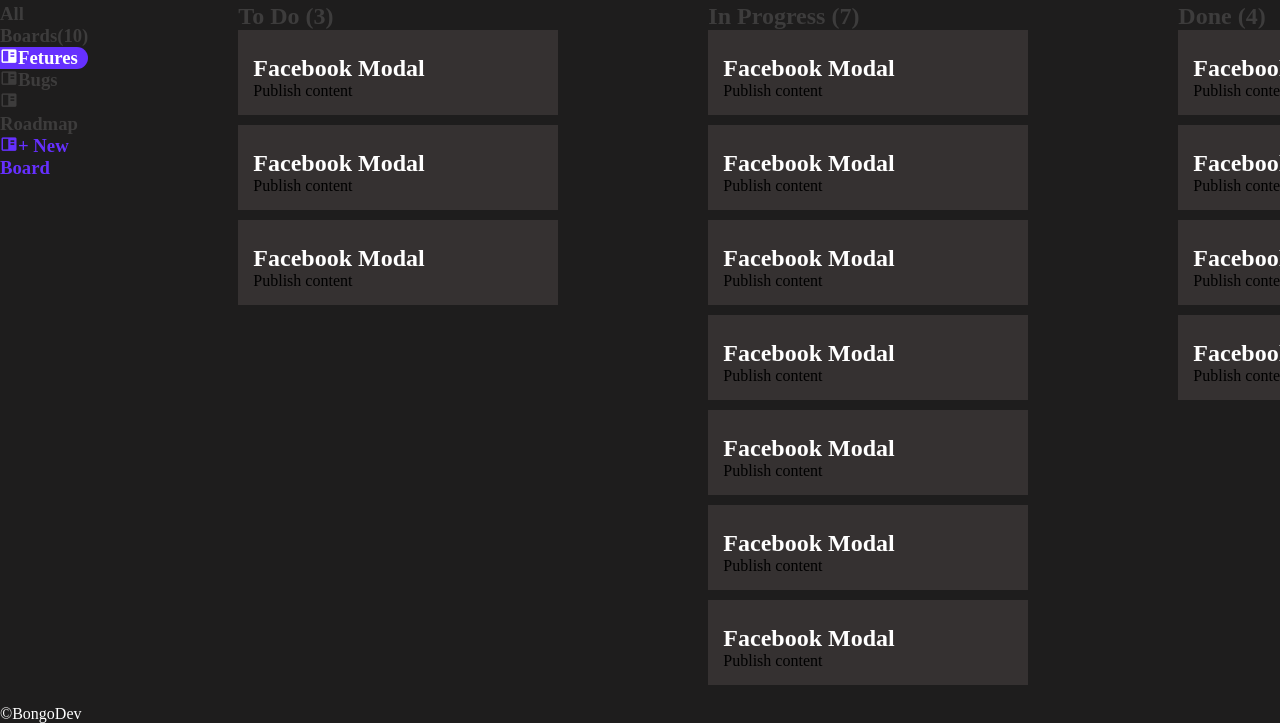
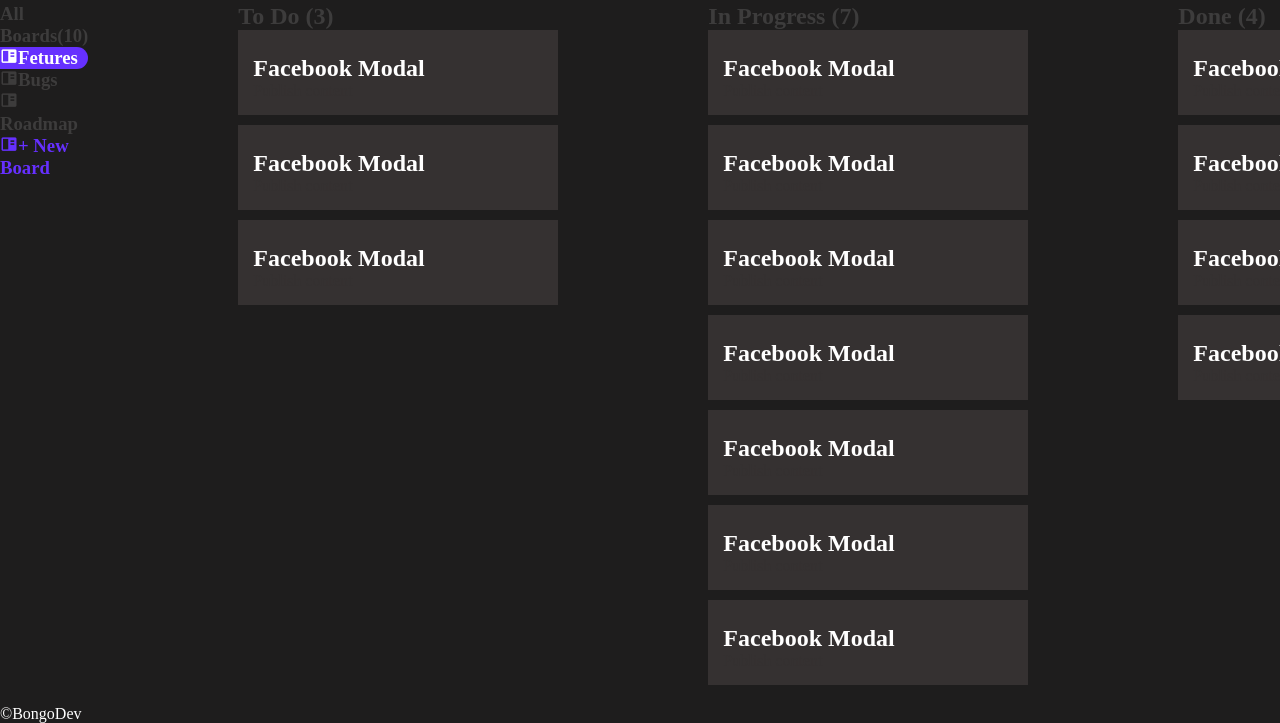
Before and after one commit to MdHafizBhuiyan/hackaton-1, a plain HTML site: page index.html in a window 1280 px wide. Shown: the part 107-830 px from the top of the page. Drawn offline with nearby package versions, Linux system fonts and the light colour scheme.

Commit message:
looooool

```diff
--- a/style.css
+++ b/style.css
@@ -63,3 +63,6 @@ img{
   margin-bottom: 10px;;
 
 }
+p{
+  color:#353131;
+}
```
